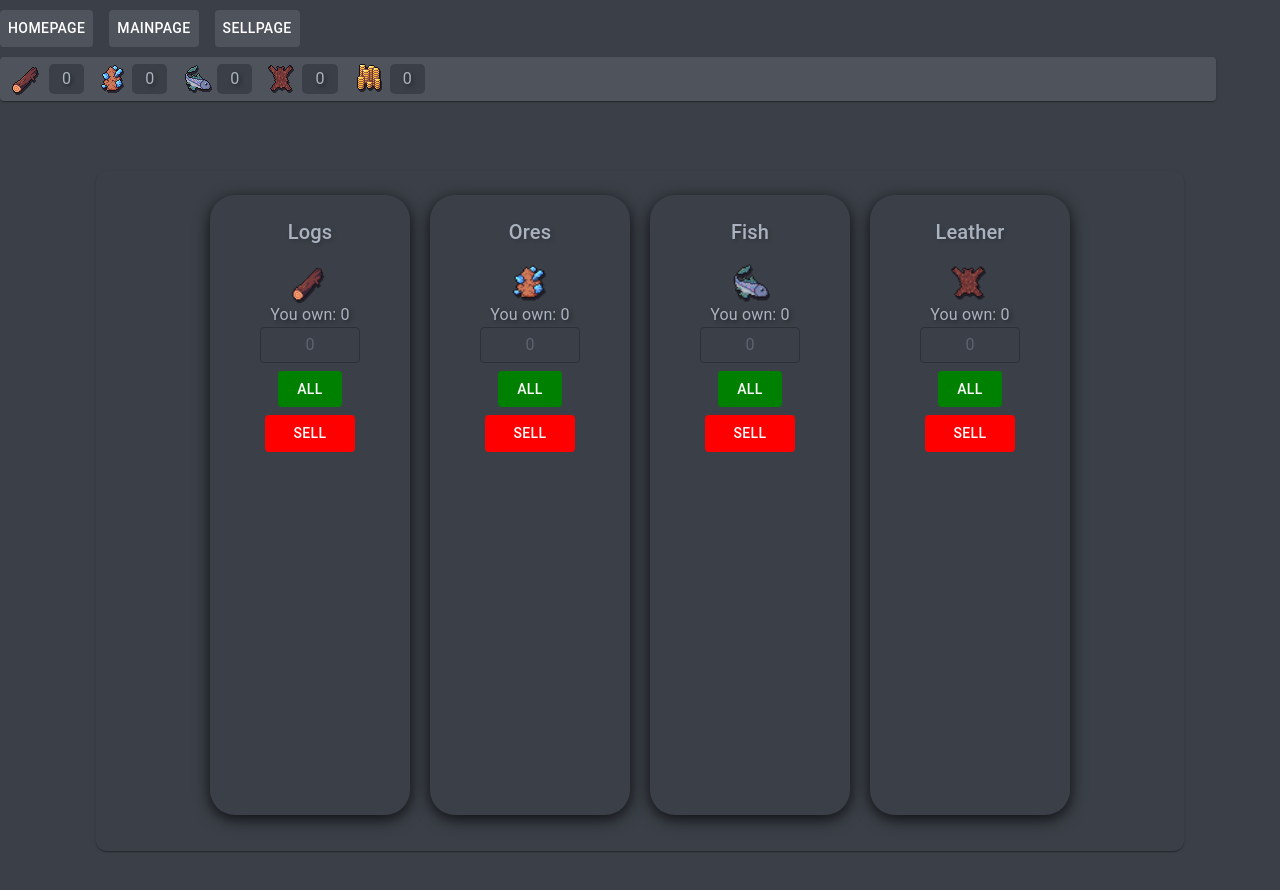
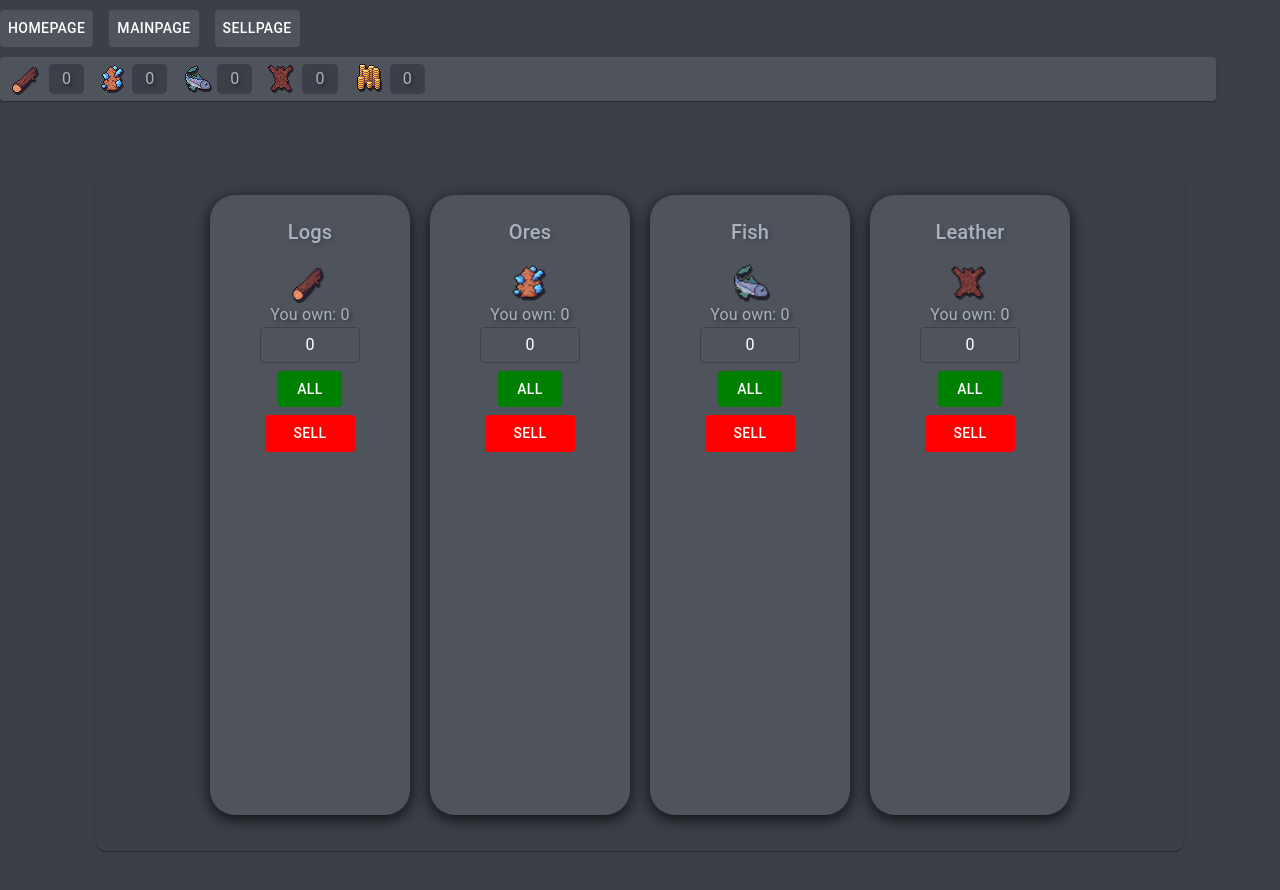
Before and after one commit to NCsaszar/incremental-mmo, a React app: page /sell in a window 1280 px wide. Shown: the top 890 px of the page. Built offline with nearby package versions, Linux system fonts and the light colour scheme; no server answers; the database is empty.

Commit message:
Style changes to sell card

```diff
--- a/src/Gameplay/Sellitems.jsx
+++ b/src/Gameplay/Sellitems.jsx
@@ -31,12 +31,6 @@ const Sellitems = () => {
         {resData.map((resource) => (
           <SellCard resource={resource} key={resource.name} />
         ))}
-        {/* <Box>
-          <img src={log} alt="log" />
-          <img src={ore} alt="ore" />
-          <img src={fish} alt="fish" />
-          <img src={leather} alt="leather" />
-        </Box> */}
       </Card>
     </Box>
   );
--- a/src/Skills/ResourcePanel.jsx
+++ b/src/Skills/ResourcePanel.jsx
@@ -55,7 +55,7 @@ const ResourcePanel = () => {
                 mx: '10px',
               }}
             >
-              {res.qty}
+              {Math.floor(res.qty)}
             </Typography>
           </Box>
         </Box>
--- a/src/Skills/SellCard.jsx
+++ b/src/Skills/SellCard.jsx
@@ -1,10 +1,23 @@
 import React, { useState, useRef, useContext } from 'react';
 import { Typography, Box, Card, Stack, Button, TextField } from '@mui/material';
 import { log, ore, fish, leather } from '../assets/resourcepics';
-import { cardStyle, sellbtnstyle, allbtnstyle } from './SkillCardStyles';
+import { sellbtnstyle, allbtnstyle } from './SkillCardStyles';
 import { GameContext } from '../GameContext';
+export const cardStyle = {
+  display: 'flex',
+  flexDirection: 'column',
+  alignItems: 'center',
+  width: '200px',
+  minHeight: '200px',
+  padding: '5px',
+  margin: '10px',
+  backgroundColor: 'background.contrast',
+  borderRadius: '25px',
+  boxShadow: '0px 4px 16px rgba(0, 0, 0, 0.8)', // Box shadow to create the pop-out effect
+  transform: 'translateY(-6px)', // Translation to make the card appear lifted
+};
 
-const SkillCard = ({ resource }) => {
+const SellCard = ({ resource }) => {
   const [quantity, setQuantity] = useState(0);
   const { addCoins, removeResource } = useContext(GameContext);
 
@@ -25,8 +38,8 @@ const SkillCard = ({ resource }) => {
   };
 
   const handleBlur = () => {
-    if (quantity > resource.qty) {
-      setQuantity(resource.qty);
+    if (quantity > Math.floor(resource.qty)) {
+      setQuantity(Math.floor(resource.qty));
     }
     if (!quantity) {
       setQuantity(0);
@@ -34,11 +47,12 @@ const SkillCard = ({ resource }) => {
   };
 
   const handleChange = (event) => {
-    setQuantity(Number(event.target.value));
+    let value = event.target.value;
+    setQuantity(Math.floor(Number(value)));
   };
 
   const handleAllBtn = () => {
-    setQuantity(resource.qty);
+    setQuantity(Math.floor(resource.qty));
   };
 
   const handleSellBtn = (resource, qty) => {
@@ -79,7 +93,7 @@ const SkillCard = ({ resource }) => {
           }}
         />
       </Box>
-      <Typography>You own: {resource.qty}</Typography>
+      <Typography>You own: {Math.floor(resource.qty)}</Typography>
       <Stack
         direction="column"
         spacing={1}
@@ -90,8 +104,9 @@ const SkillCard = ({ resource }) => {
           inputProps={{
             min: 0,
             max: resource.qty,
+            step: 1,
           }}
-          value={quantity}
+          value={Math.floor(quantity)}
           inputRef={inputRef}
           onFocus={handleFocus}
           onBlur={handleBlur}
@@ -100,6 +115,7 @@ const SkillCard = ({ resource }) => {
             width: '100px',
             '& .MuiOutlinedInput-input': {
               minHeight: '0px',
+              color: 'white',
               textAlign: 'center',
               height: '1rem',
               // Adjusts the actual input field
@@ -127,4 +143,4 @@ const SkillCard = ({ resource }) => {
   );
 };
 
-export default SkillCard;
+export default SellCard;
--- a/src/Skills/SkillCardStyles.js
+++ b/src/Skills/SkillCardStyles.js
@@ -1,18 +1,6 @@
 export const gradientBackground =
   'radial-gradient(circle, rgba(187,187,187,1) 35%, rgba(11,251,241,1) 100%, rgba(69,89,93,1) 100%)';
 
-export const cardStyle = {
-  display: 'flex',
-  flexDirection: 'column',
-  alignItems: 'center',
-  width: '200px',
-  minHeight: '200px',
-  padding: '5px',
-  margin: '10px',
-  borderRadius: '25px',
-  boxShadow: '0px 4px 16px rgba(0, 0, 0, 0.8)', // Box shadow to create the pop-out effect
-  transform: 'translateY(-6px)', // Translation to make the card appear lifted
-};
 
 export const sellbtnstyle = {
   bgcolor: 'red',
```
